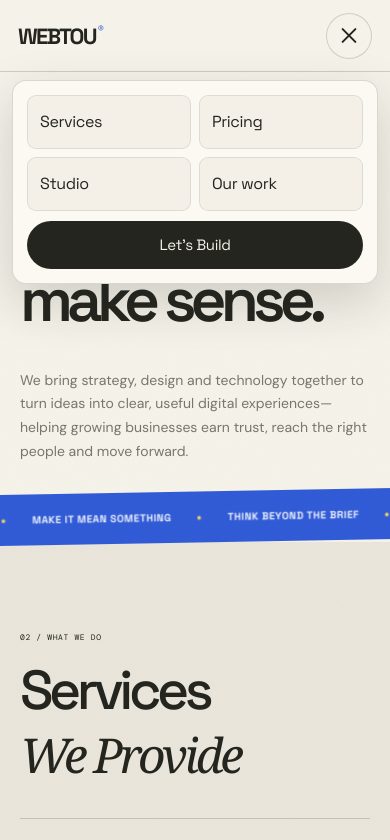
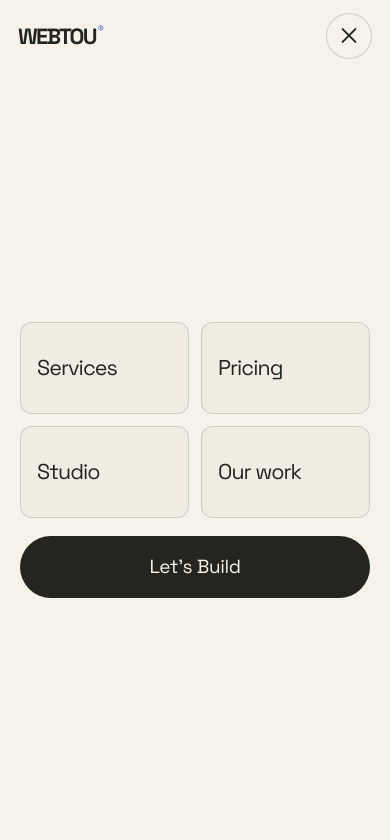
Before and after one commit to ank1tdey/WebToU, a plain HTML site: page index.html in a window 390 px wide. Both pictures are taken after a click on the button "Open navigation". Shown: the top 840 px of the page. Drawn offline with nearby package versions, Linux system fonts and the light colour scheme.

Commit message:
Add files via upload

```diff
--- a/style.css
+++ b/style.css
@@ -2408,3 +2408,150 @@ footer {
     transition: none !important;
   }
 }
+
+
+/* =========================================================
+   WEBTOU — FULL-PAGE MOBILE NAVIGATION
+   Replace the floating dropdown with a complete, opaque
+   navigation canvas while retaining the existing menu JS.
+========================================================= */
+@media (max-width: 900px) {
+  .nav {
+    position: sticky;
+    top: 0;
+    z-index: 9999;
+    isolation: isolate;
+  }
+
+  .nav > .logo {
+    position: relative;
+    z-index: 10002;
+  }
+
+  .nav-status {
+    display: none;
+  }
+
+  .menu-toggle {
+    position: relative;
+    z-index: 10003;
+  }
+
+  .nav-links,
+  .nav-links.open {
+    position: fixed;
+    inset: 0;
+    z-index: 10001;
+    width: 100vw;
+    height: 100dvh;
+    max-height: none;
+    overflow-y: auto;
+    overscroll-behavior: contain;
+    display: grid;
+    grid-template-columns: repeat(2, minmax(0, 1fr));
+    align-content: center;
+    align-items: stretch;
+    justify-content: stretch;
+    gap: clamp(12px, 2.5vw, 22px);
+    padding:
+      max(118px, calc(env(safe-area-inset-top) + 105px))
+      clamp(22px, 8vw, 76px)
+      max(42px, env(safe-area-inset-bottom));
+    border: 0;
+    border-radius: 0;
+    background: var(--paper);
+    box-shadow: none;
+    opacity: 0;
+    visibility: hidden;
+    pointer-events: none;
+    transform: translateY(8px);
+    transition: opacity .22s ease, transform .22s ease, visibility .22s ease;
+  }
+
+  .nav-links.open {
+    opacity: 1;
+    visibility: visible;
+    pointer-events: auto;
+    transform: translateY(0);
+  }
+
+  .nav-links a {
+    display: flex;
+    align-items: center;
+    justify-content: flex-start;
+    min-height: clamp(82px, 15vh, 132px);
+    padding: clamp(18px, 3vw, 30px);
+    border: 1px solid rgba(36, 37, 31, .17);
+    border-radius: 12px;
+    background: rgba(233, 229, 218, .42);
+    font-family: var(--font-display);
+    font-size: clamp(22px, 4.5vw, 34px);
+    line-height: 1.12;
+    letter-spacing: -.045em;
+    white-space: normal;
+    transition: background .2s ease, border-color .2s ease, transform .2s ease;
+  }
+
+  .nav-links a:active {
+    background: rgba(49, 91, 214, .08);
+    border-color: var(--blue);
+    transform: scale(.985);
+  }
+
+  .nav-links a span {
+    display: none;
+  }
+
+  .nav-links .nav-contact {
+    grid-column: 1 / -1;
+    justify-content: center;
+    min-height: 68px;
+    margin-top: 6px;
+    padding: 18px 24px;
+    border: 0;
+    border-radius: 999px;
+    background: var(--ink);
+    color: var(--paper);
+    font-size: clamp(18px, 3.8vw, 24px);
+    letter-spacing: -.02em;
+    text-align: center;
+  }
+}
+
+@media (max-width: 480px) {
+  .nav-links,
+  .nav-links.open {
+    grid-template-columns: repeat(2, minmax(0, 1fr));
+    gap: 12px;
+    padding-left: 20px;
+    padding-right: 20px;
+  }
+
+  .nav-links a {
+    min-height: 92px;
+    padding: 16px;
+    font-size: clamp(20px, 5.5vw, 25px);
+  }
+
+  .nav-links .nav-contact {
+    min-height: 62px;
+    font-size: 19px;
+  }
+}
+
+@media (max-height: 620px) and (max-width: 900px) {
+  .nav-links,
+  .nav-links.open {
+    align-content: start;
+    padding-top: max(94px, calc(env(safe-area-inset-top) + 86px));
+    padding-bottom: 28px;
+  }
+
+  .nav-links a {
+    min-height: 70px;
+  }
+
+  .nav-links .nav-contact {
+    min-height: 58px;
+  }
+}
```
Also changed, not shown: 1 other file.
